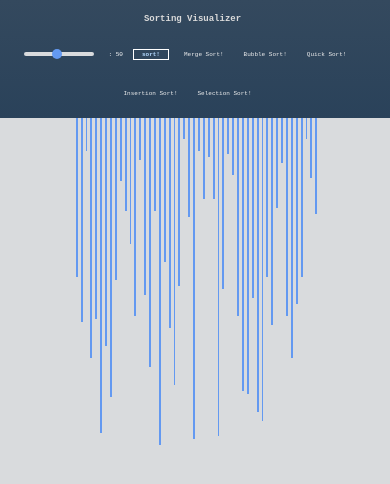
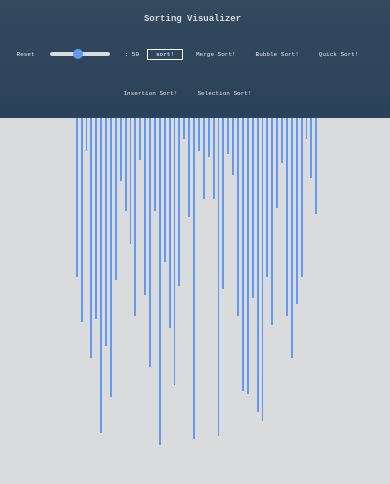
Before and after one commit to sandeeptottadi/Sorting-Visualizer, a React (Create React App) app: page / in a window 390 px wide. Shown: the top 484 px of the page. Built offline with nearby package versions, Linux system fonts and the light colour scheme.

Commit message:
new commit

```diff
--- a/src/App.css
+++ b/src/App.css
@@ -1,5 +1,6 @@
 .App {
   position: relative;
+  user-select: none;
   text-align: center;
   margin: 0;
   padding: 0;
@@ -12,7 +13,7 @@
   background-image: linear-gradient(#34495e, #2a425a);
   width: 100%;
   color: white;
-  font-size: 14px;
+  font-size: 13px;
   display: flex;
   flex-direction: row;
   align-items: center;
@@ -27,7 +28,7 @@
   padding: 15px;
   left: 0%;
   color: rgb(218, 218, 218);
-  font-size: 24px;
+  font-size: 22px;
   cursor: pointer;
   font-family: monospace;
   font-weight: 700;
@@ -130,7 +131,7 @@ input[type="range"]::-webkit-slider-runnable-track {
 
 @media (max-width: 1100px) {
   .title {
-    font-size: 20px;
+    font-size: 18px;
     text-align: center;
   }
   .nav {
@@ -138,7 +139,7 @@ input[type="range"]::-webkit-slider-runnable-track {
     justify-content: center;
   }
   input[type="range"] {
-    width: 150px;
+    width: 140px;
     height: 6px;
   }
   input[type="range"]::-webkit-slider-thumb {
@@ -149,14 +150,14 @@ input[type="range"]::-webkit-slider-runnable-track {
 
 @media (max-width: 920px) {
   .title {
-    font-size: 15px;
+    font-size: 14px;
     padding: 10px;
   }
   .nav {
     font-size: 8px;
   }
   input[type="range"] {
-    width: 100px;
+    width: 90px;
     height: 5px;
   }
   .nav-element:not(.sort) {
@@ -177,12 +178,12 @@ input[type="range"]::-webkit-slider-runnable-track {
     font-size: 6px;
   }
   .sort {
-    margin: 10px;
+    margin: 8px;
     padding-inline: 8px;
   }
   input[type="range"] {
     height: 4px;
-    width: 70px;
+    width: 60px;
   }
   .nav-element:not(.sort) {
     margin-left: 5px;
--- a/src/App.js
+++ b/src/App.js
@@ -8,6 +8,7 @@ function App() {
   const [range, setRange] = useState(50);
   const [algorithm, setAlgorithm] = useState("");
   const [array, setArray] = useState([]);
+  const [count, setCount] = useState(0);
   const [t, setTime] = useState();
   const input_range = useRef("input_range");
   function inputChanged() {
@@ -48,6 +49,9 @@ function App() {
       <nav className="nav">
         <div className="title">Sorting Visualizer</div>
         <div className="elements" style={{ width: "fit-content" }}>
+          <div className="nav-element" onClick={() => setCount(count + 1)}>
+            Reset
+          </div>
           <input
             ref={input_range}
             type="range"
@@ -80,6 +84,7 @@ function App() {
       <Container
         arrayChanged={(newArray, time) => arrayChanged(newArray, time)}
         range={range}
+        count={count}
       ></Container>
     </div>
   );
--- a/src/container.js
+++ b/src/container.js
@@ -6,7 +6,7 @@ export const Container = React.memo((props) => {
   const [time, setTime] = useState(Math.floor((10 / props.range) * 40) * 10);
   useEffect(() => {
     buildArray();
-  }, [props.range]);
+  }, [props.range, props.count]);
   function buildArray() {
     let newArray = [];
     for (let i = 0; i < props.range; i++) {
```
